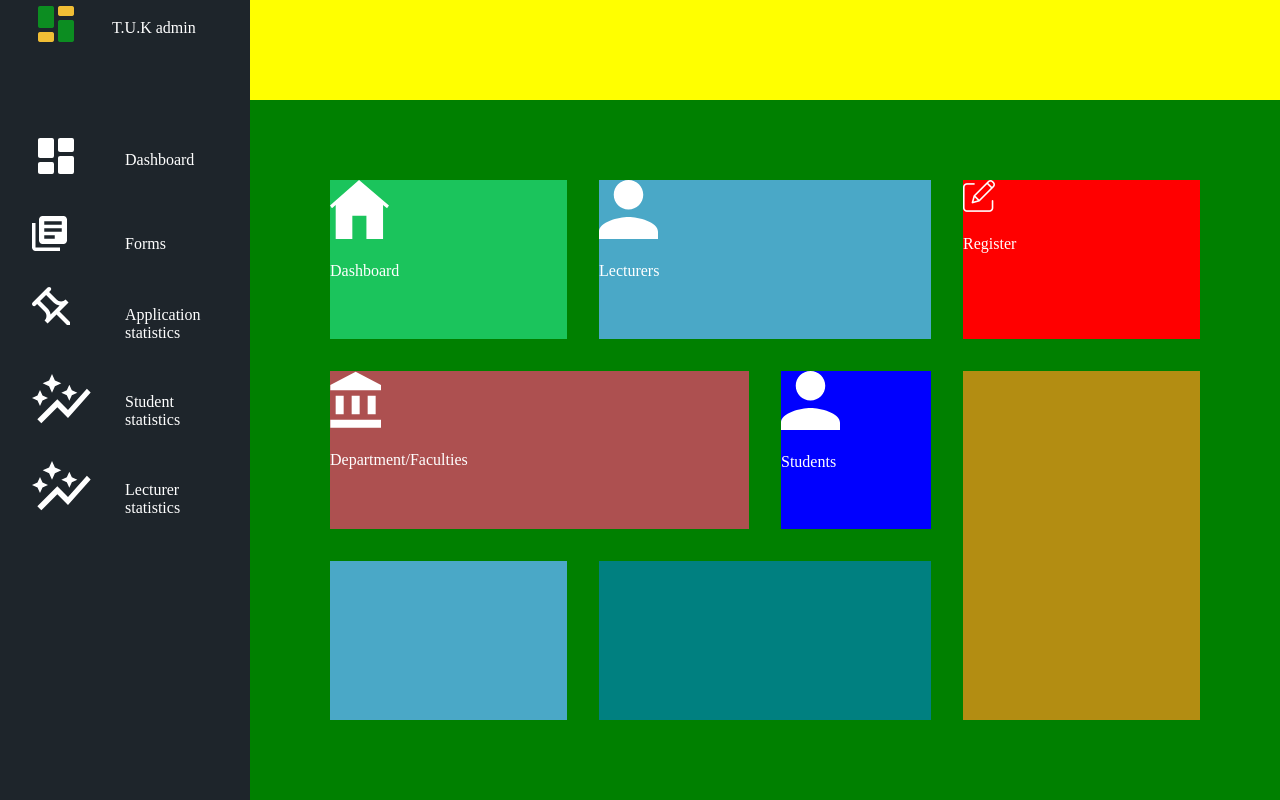
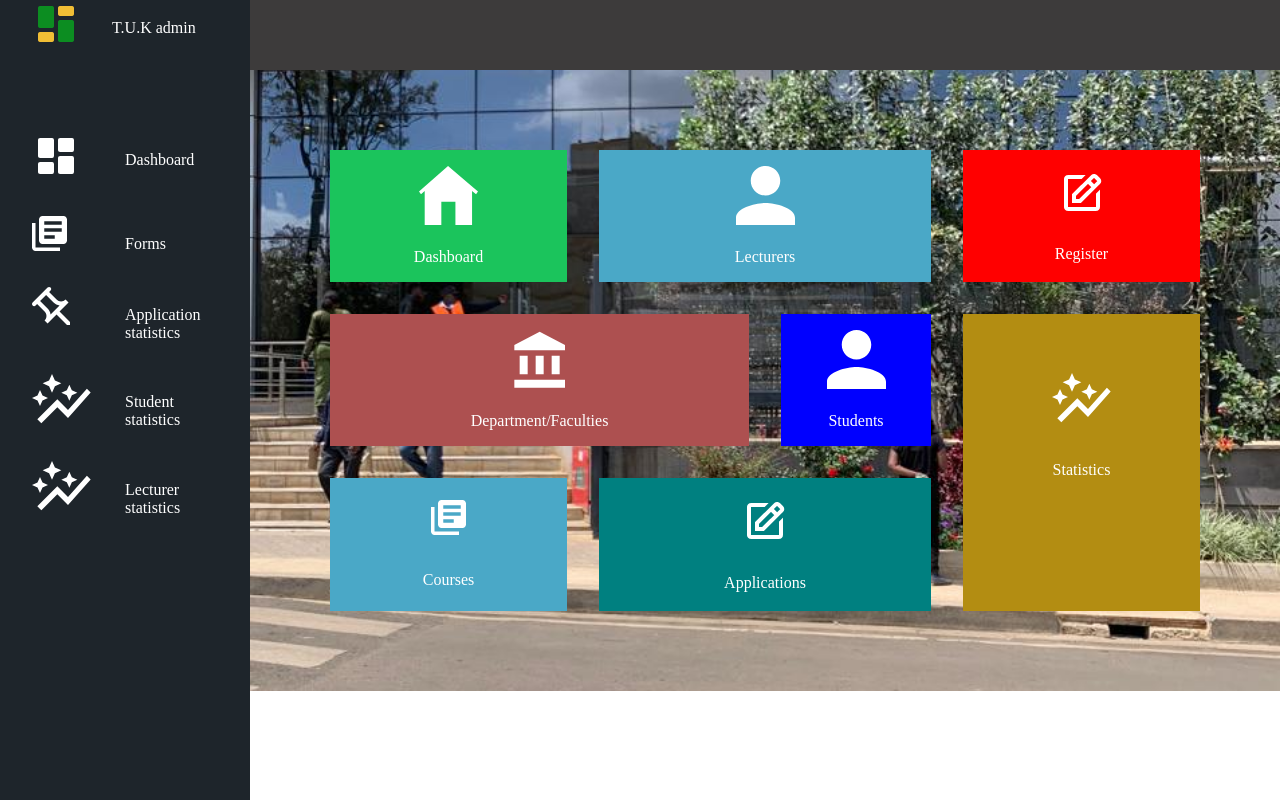
Before and after one commit to nickonyi/Course-allocation-system, a PHP site: page / in a window 1280 px wide. Run offline with PHP 8.4, Linux system fonts and the light colour scheme.

Commit message:
Course allocation system

```diff
--- a/css/style.css
+++ b/css/style.css
@@ -7,15 +7,14 @@
 body {
     display: grid;
     grid-template-columns: 250px 3fr;
-    grid-template-rows: 100px repeat(3, 1fr);
+    grid-template-rows: 70px repeat(4, 1fr);
     height: 100vh;
 }
 
 .side-bar {
     grid-column: 1/2;
-    grid-row: 1/5;
+    grid-row: 1/6;
     background-color: #1E252B;
-    height: 100vh;
 }
 
 .side-bar-contents {
@@ -35,13 +34,17 @@ body {
 .header {
     grid-column: 2/3;
     grid-row: 1/2;
-    background: yellow;
+    background-color: #3d3b3b;
 }
 
 .main-content {
     grid-column: 2/3;
-    grid-row: 2/5;
+    grid-row: 2/3;
     background: green;
+    background: url('../assets/img/background-desk.jpeg');
+    background-repeat: no-repeat;
+    background-size: cover;
+    background-position: center center;
 }
 
 .grid {
@@ -93,3 +96,14 @@ body {
     background: teal;
     grid-column: 2/4;
 }
+
+.box {
+    padding: 1rem;
+    display: grid;
+    place-items: center;
+}
+
+.content-6 .text {
+    position: relative;
+    top: -4.5rem;
+}
--- a/index.html
+++ b/index.html
@@ -45,7 +45,7 @@
 
     </div>
     <div class="grid main-content">
-        <div class="content-1">
+        <div class="box content-1">
             <div>
                 <img src="./assets/icons/home.svg" alt="">
             </div>
@@ -53,7 +53,7 @@
                 Dashboard
             </div>
         </div>
-        <div class="content-2">
+        <div class="box content-2">
             <div>
                 <img src="./assets/icons/Vector.svg" alt="">
             </div>
@@ -61,15 +61,15 @@
                 Lecturers
             </div>
         </div>
-        <div class="content-3">
+        <div class="box content-3">
             <div>
-                <img src="./assets/icons/register.png" alt="">
+                <img src="./assets/icons/applic.png" alt="">
             </div>
             <div class="text">
                 Register
             </div>
         </div>
-        <div class="content-4">
+        <div class="box content-4">
             <div>
                 <img src="./assets/icons/depart.svg" alt="">
             </div>
@@ -77,7 +77,7 @@
                 Department/Faculties
             </div>
         </div>
-        <div class="content-5">
+        <div class="box content-5">
             <div>
                 <img src="./assets/icons/Vector.svg" alt="">
             </div>
@@ -85,9 +85,30 @@
                 Students
             </div>
         </div>
-        <div class="content-6"></div>
-        <div class="content-7"></div>
-        <div class="content-8"></div>
+        <div class="box content-6">
+            <div>
+                <img src="./assets/icons/stats.svg" alt="">
+            </div>
+            <div class="text">
+                Statistics
+            </div>
+        </div>
+        <div class="box content-7">
+            <div>
+                <img src="./assets/icons/form.svg" alt="">
+            </div>
+            <div class="text">
+                Courses
+            </div>
+        </div>
+        <div class="box content-8">
+            <div>
+                <img src="./assets/icons/applic.png" alt="">
+            </div>
+            <div class="text">
+                Applications
+            </div>
+        </div>
     </div>
 </body>
 
```
Also changed, not shown: assets/icons/applic.png (added), assets/img/background-desk.jpeg (added).
